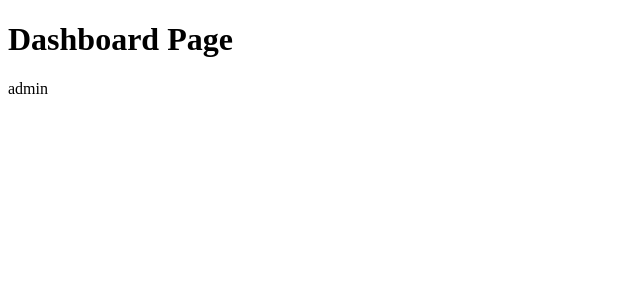
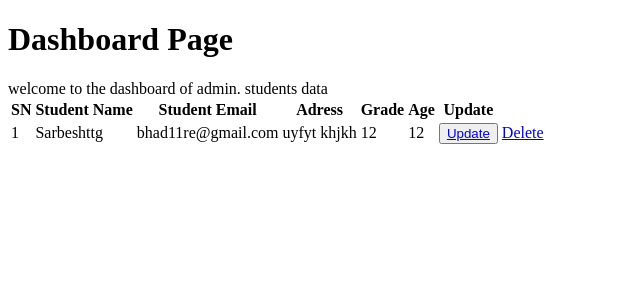
Before and after one commit to Sarbesh7/Role-Based-Student-Course-Management-System, a Django app: page /hero/dashboard/ in a window 1280 px wide. Shown: the top 300 px of the page, without its empty margins (0-640 px from the left). Run offline with Django 5.2, Linux system fonts and the light colour scheme; a user stored in the database is signed in; data comes from the database, SQL or seed files in the repository; both versions use the stored data as it was after the commit.

Commit message:
admin section is now active and admin can now delete and update students

```diff
--- a/student_course_mgmt/app/templates/hero/dashboard.html
+++ b/student_course_mgmt/app/templates/hero/dashboard.html
@@ -8,7 +8,43 @@
 <body>
 
     <h1>Dashboard Page</h1>
-    admin
+    welcome to the dashboard of admin.
+
+
+    students data
+     <div class="container">
+        <table>
+            <tr>
+                <th>SN</th>
+                <th>Student Name</th>
+                <th>Student Email</th>
+                <th>Adress</th>
+                <th>Grade</th>
+                <th>Age</th>
+                <th>Update</th>
+
+            </tr>
+            {% for student in students %}
+            <tr>
+                <td>{{ forloop.counter }}</td>
+                <td>{{ student.name }}</td>
+                <td>{{ student.email }}</td>
+                <td>{{ student.address }}</td>
+                <td>{{ student.grade }}</td>
+                <td>{{ student.age }}</td>
+                <td><button><a href="{% url 'update_student' student.id %}">Update</a></button></td>
+                <td><a href="{% url 'delete_confirm' student.id %}">Delete</a></td>
+            </tr>
+            {% endfor %}
+
+
+        </table>
+    </div>
+
+
+
+
+
 
 
 </body>
--- a/student_course_mgmt/app/urls.py
+++ b/student_course_mgmt/app/urls.py
@@ -16,6 +16,8 @@ from .views import (
     StudentCreateView,
     update_student,
     CourseCreateView,
+    delete_student,
+    delete_page,
 
 )
 
@@ -36,4 +38,7 @@ urlpatterns = [
     path('teacher/course/', CourseCreateView.as_view(), name='Course'),
 
     path('hero/dashboard/', admin_dashboard, name='admin_dashboard'),
+    path('hero/delete/<int:id>/', delete_student, name='delete'),
+    path('hero/delete/<int:id>/confirm/', delete_page, name='delete_confirm'),
+
 ]
--- a/student_course_mgmt/app/views.py
+++ b/student_course_mgmt/app/views.py
@@ -102,7 +102,31 @@ def student_courses(request):
 # ------------------ ADMIN DASHBOARD ------------------
 @login_required
 def admin_dashboard(request):
-    return render(request, 'hero/dashboard.html')
+     students = Student.objects.all()
+     return render(request, 'hero/dashboard.html', {'students': students} )
+
+@login_required
+def delete_page(request, id):
+    # Only admins can reach the delete confirmation
+    if not request.user.is_staff:
+        raise PermissionDenied
+
+    student = get_object_or_404(Student, id=id)
+    return render(request, 'hero/delete_student.html', {'student': student})
+
+
+@login_required
+def delete_student(request, id):
+    if not request.user.is_staff:
+        raise PermissionDenied
+    student = get_object_or_404(Student, id=id)
+
+    # Only allow deletion via POST; otherwise send to confirm page
+    if request.method != 'POST':
+        return redirect('delete_confirm', id=id)
+
+    student.delete()
+    return redirect('admin_dashboard')
 
 
 # ------------------ TEACHER DASHBOARD ------------------
@@ -184,11 +208,17 @@ def update_student(request, id):
         student.name = request.POST.get("name")
         student.age = request.POST.get("age")
         student.email = request.POST.get("email")
+        student.grade = request.POST.get("grade")
+        student.address = request.POST.get("address")
 
         student.save()
-        return redirect("teacher_dashboard")  # adjust name if needed
+        if request.user.is_staff:
+            return redirect("admin_dashboard")
+        return redirect("teacher_dashboard")
 
-    # IMPORTANT: GET must return a response
+
+    if request.user.is_staff:
+        return render(request, "hero/update_student.html", {"student": student})
     return render(request, "teacher/update_student.html", {"student": student})
 
 
```
Also changed, not shown: student_course_mgmt/app/templates/hero/delete_student.html (added, +21 -0 lines), student_course_mgmt/app/templates/hero/update_student.html (added, +31 -0 lines), student_course_mgmt/app/templates/teacher/dashboard.html (+2 -36 lines), student_course_mgmt/db.sqlite3.
